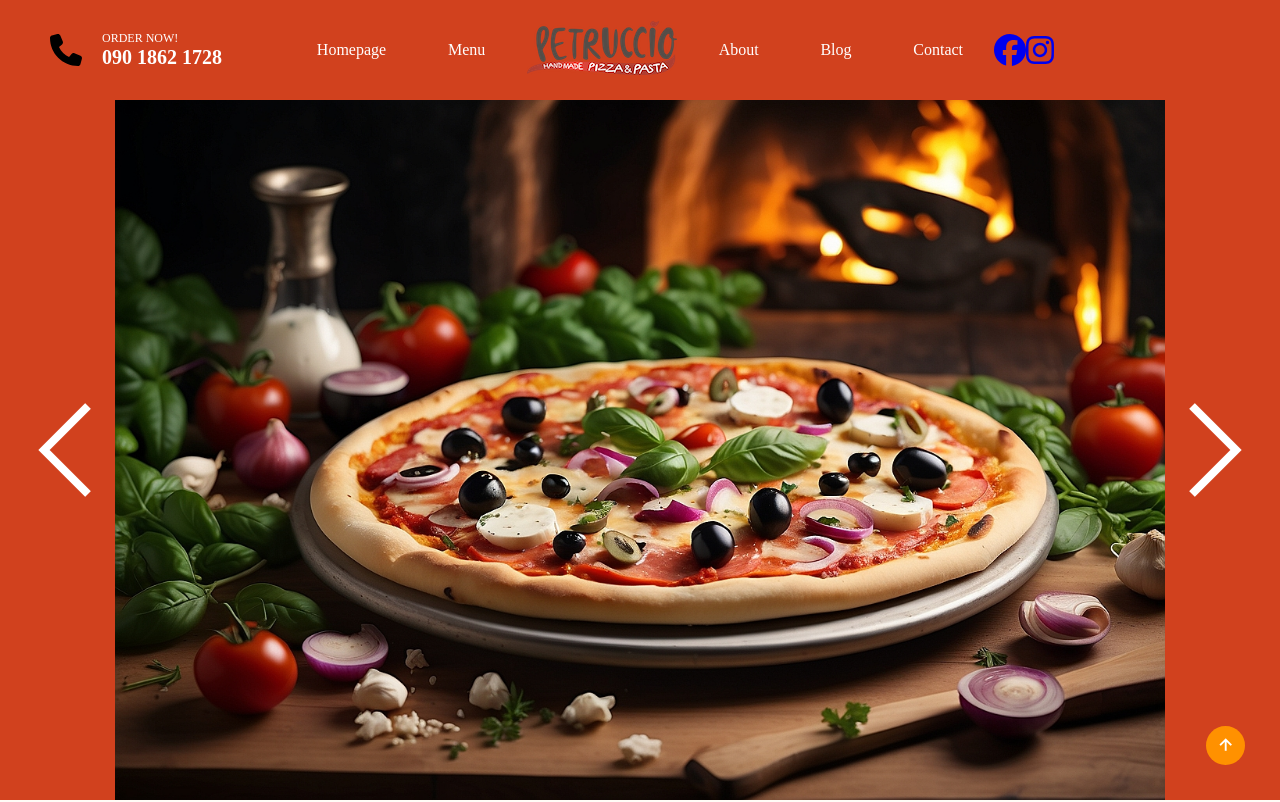
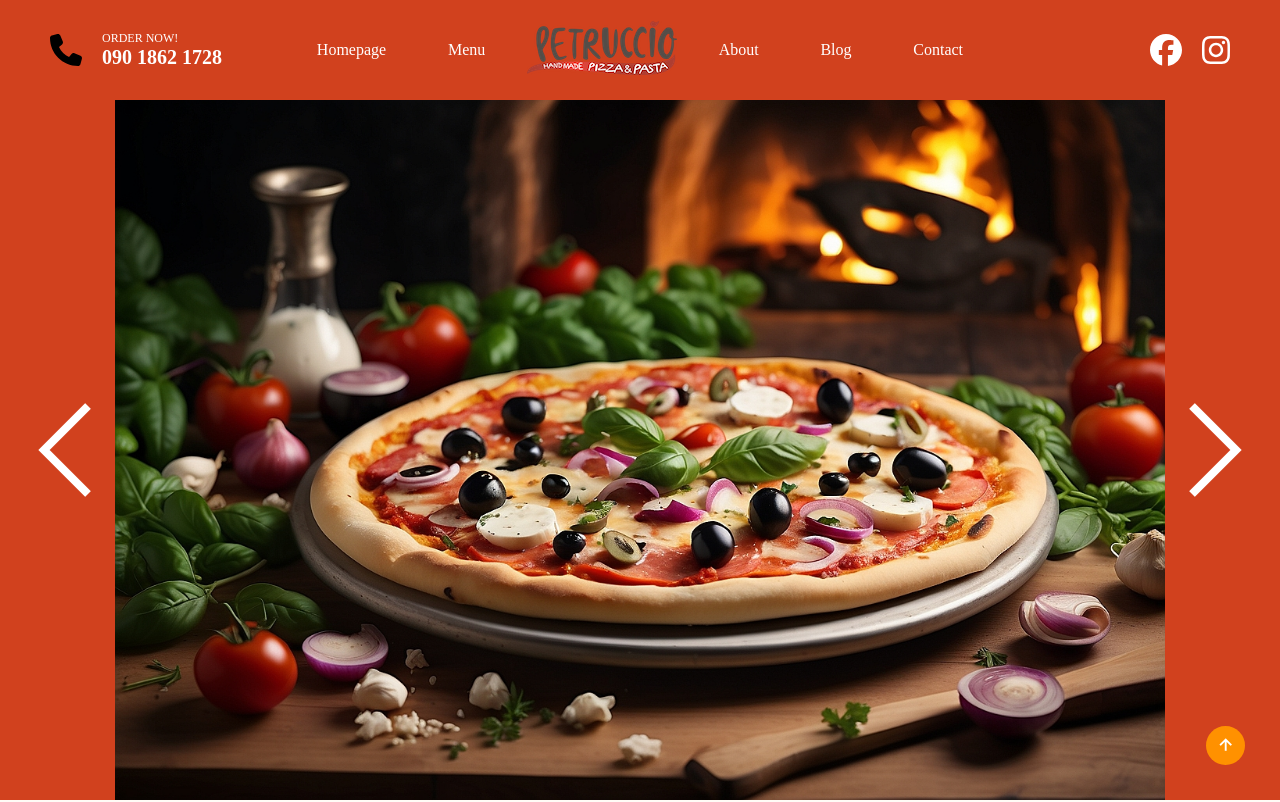
Before and after one commit to AlexJelani/pizza-website-taki-next, a React (Vite) app in the folder pizza-website-react-new/: page / in a window 1280 px wide. Shown: the top 802 px of the page. Built offline with nearby package versions, Linux system fonts and the light colour scheme.

Commit message:
updated navbar css

```diff
--- a/pizza-website-react-new/src/styles/Navbar.module.css
+++ b/pizza-website-react-new/src/styles/Navbar.module.css
@@ -23,7 +23,9 @@
     justify-content: center;
 }
 
-
+.item:last-child {
+    justify-content: flex-end;
+}
 
 .callButton {
     background-color: white;
@@ -64,24 +66,24 @@
     font-weight: 500;
 }
 
-.cart{
-    position: relative;
+
+
+
+/* Add these styles to Navbar.module.css */
+.socialicons {
+    display: flex;
+    align-items: flex-end;
 }
 
-.counter{
-    position: absolute;
-    top: -10px;
-    right: -10px;
-    width: 20px;
-    height: 20px;
-    border-radius: 50%;
-    background-color: white;
-    padding: 3px;
-    display: flex;
-    align-items: center;
-    justify-content: center;
-    font-weight: bold;
-    color: #d1411e;
+.socialicons a {
+    margin-left: 20px; /* Adjust the margin as needed */
+    color: white;
+    text-decoration: none;
+    transition: color 0.3s ease;
+}
+
+.socialicons a:hover {
+    color: #000000 ; /* Change the color on hover as needed */
 }
 
 @media screen and (max-width:480px) {
```
